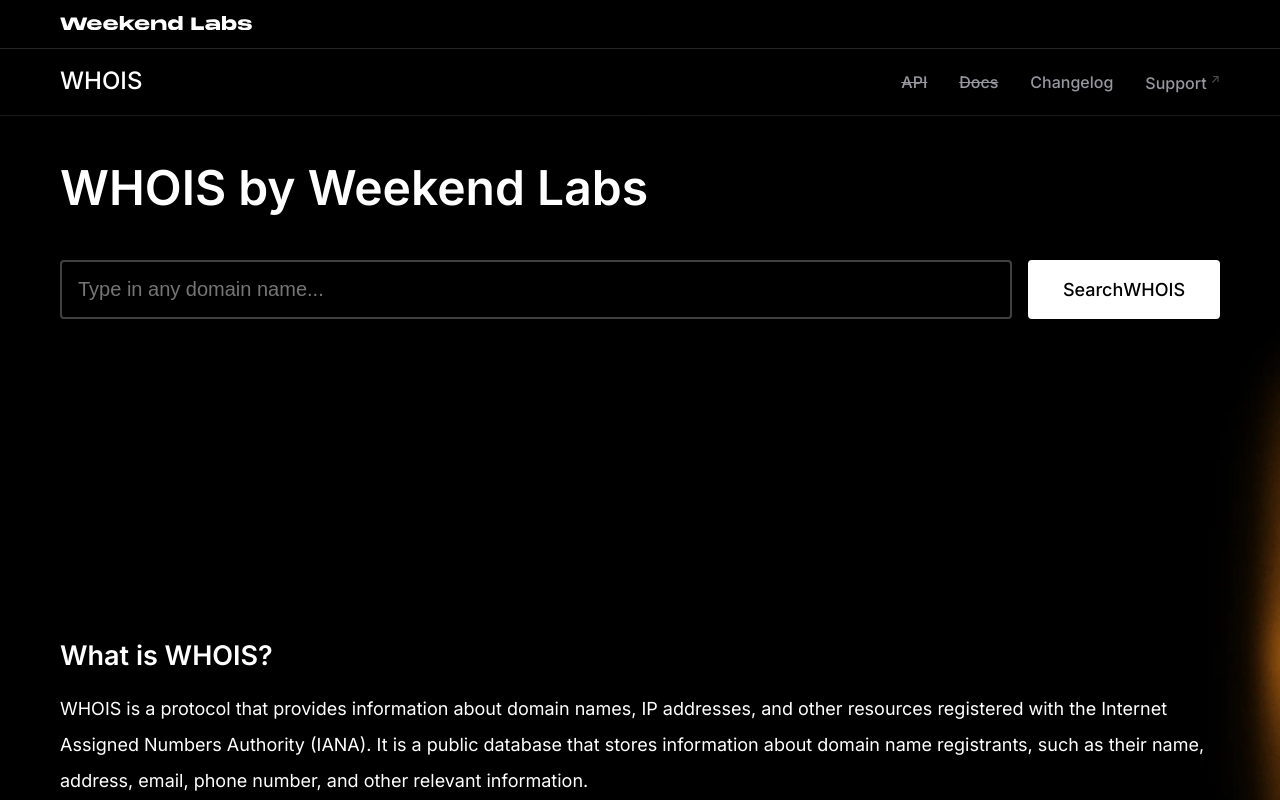
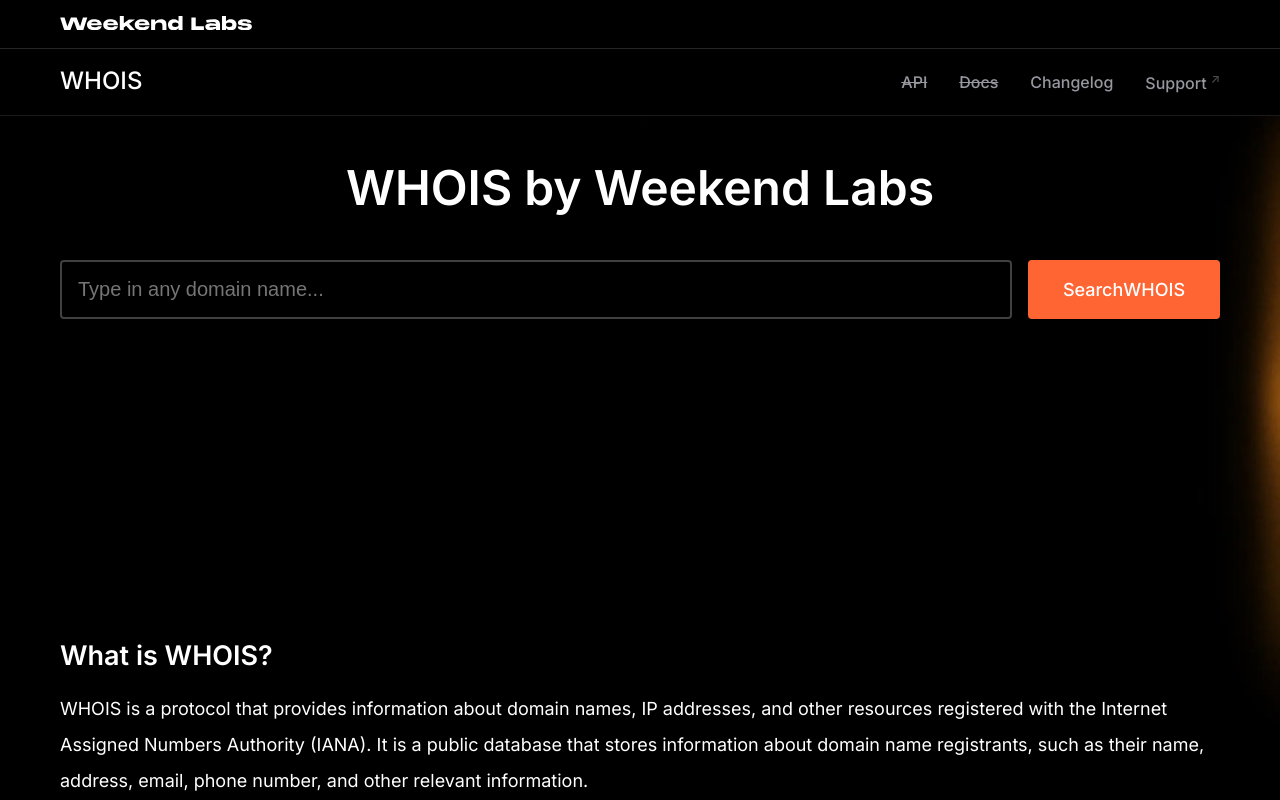
Before and after one commit to weekendlabshq/whois, a Next.js app: page / in a window 1280 px wide. Shown: the top 800 px of the page. Built offline with nearby package versions, Linux system fonts and the light colour scheme.

Commit message:
Update design

```diff
--- a/src/pages/index.tsx
+++ b/src/pages/index.tsx
@@ -31,7 +31,7 @@
       <Layout>
         <section className="hero">
           <div className="container">
-            <h1>WHOIS by Weekend Labs</h1>
+            <h1>WHOIS by <br className='no-desktop' /> Weekend Labs</h1>
             <form onSubmit={handleSubmit}>
               <input
                 type="text"
--- a/src/styles/breakpoints/base.scss
+++ b/src/styles/breakpoints/base.scss
@@ -129,6 +129,7 @@
 
 .hero {
   padding: 0;
+  text-align: center;
 
   .external {
     border-bottom: 0;
@@ -201,12 +202,12 @@
     button {
       font-family: Inter, -apple-system, BlinkMacSystemFont, "Segoe UI", Helvetica,
         Arial, sans-serif, "Apple Color Emoji", "Segoe UI Emoji";
-      background: var(--white);
-      color: var(--black);
+      background: var(--primary);
+      color: var(--white);
       font-size: 1.125rem;
       padding: .75rem 1rem;
       border-style: inset;
-      border: 2px solid #fff;
+      border: 2px solid var(--primary);
       margin-left: 1rem;
       transition: 0.2s;
       border-radius: .25rem;
--- a/src/styles/partials/reset.scss
+++ b/src/styles/partials/reset.scss
@@ -36,3 +36,8 @@
     display: none;
   }
 }
+@media (min-width:992px) {
+  .no-desktop {
+    display: none;
+  }
+}
```
Also changed, not shown: public/static/background.webp.
